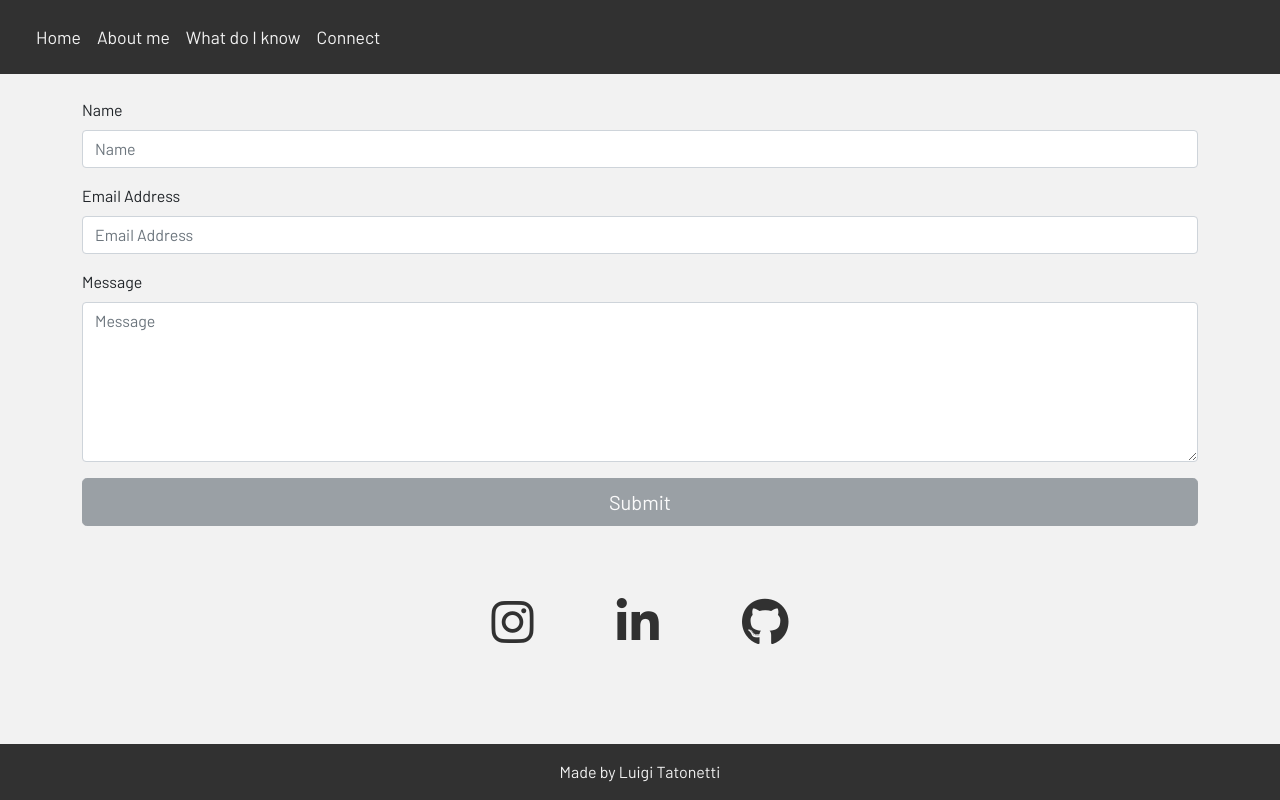
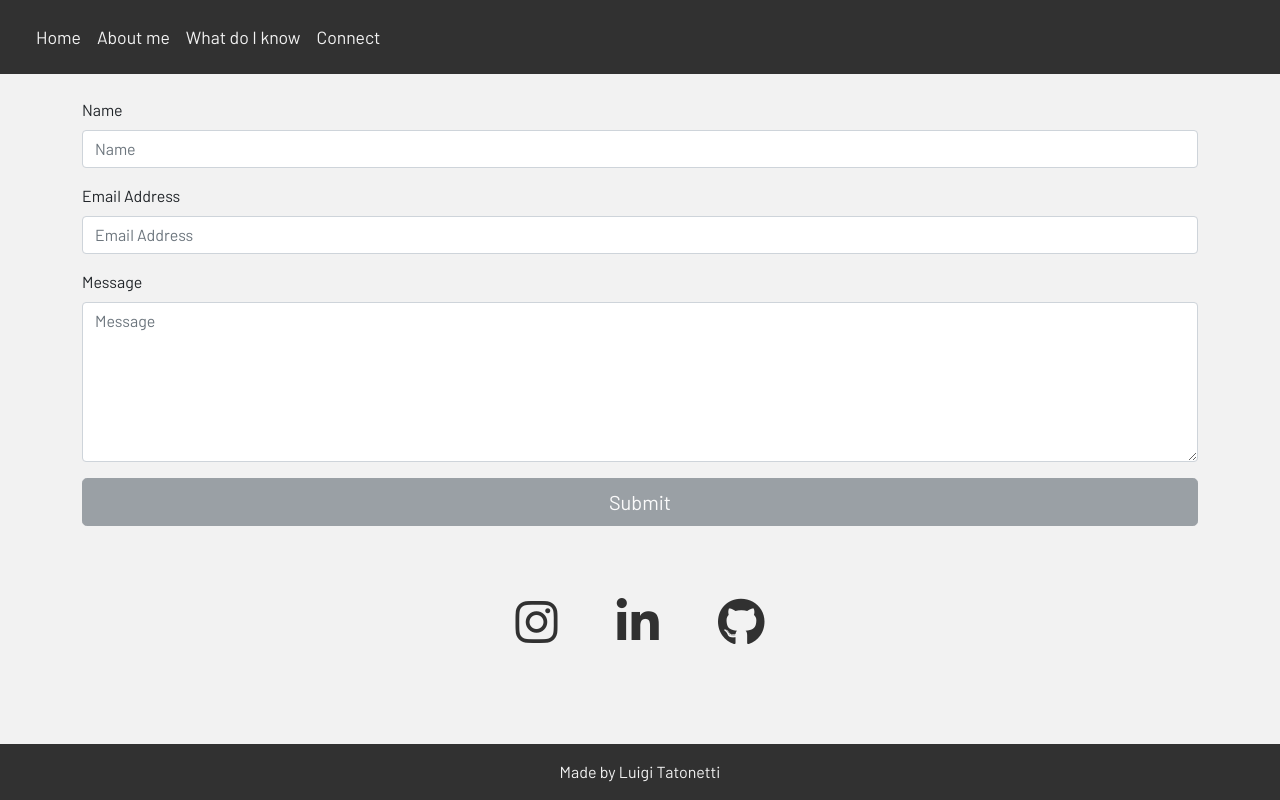
Before and after one commit to luigitatonetti/luigitatonetti.github.io, a plain HTML site: page form/index.html in a window 1280 px wide. Drawn offline with nearby package versions, Linux system fonts and the light colour scheme.

Commit message:
Add files via upload

```diff
--- a/form/index.html
+++ b/form/index.html
@@ -92,11 +92,11 @@
     <div class="row text-center padding">
         <div class="col-12">
             <a href="https://www.instagram.com/luigi_tatonetti/?hl=it" target="_blank"><i
-                    class="fa-brands fa-instagram px-4"></i></a>
+                    class="fa-brands fa-instagram "></i></a>
             <a href="https://it.linkedin.com/in/luigi-tatonetti-597635231/en?trk=people-guest_people_search-card"
                 target="_blank"><i class="fa-brands fa-linkedin-in px-4"></i></a>
             <a href="https://github.com/luigitatonetti" target="_blank"><i
-                    class="fa-brands fa-github px-4"></i></a>
+                    class="fa-brands fa-github "></i></a>
         </div>
     </div>
 </div>
```
